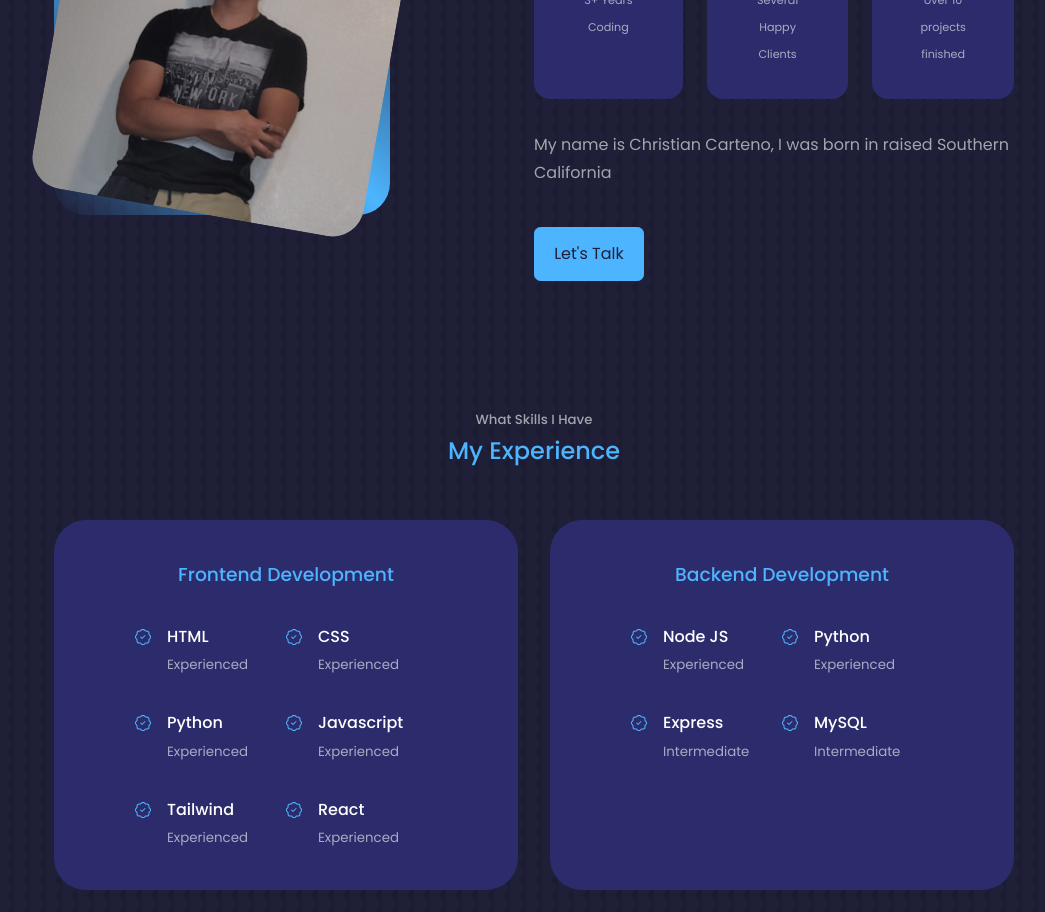
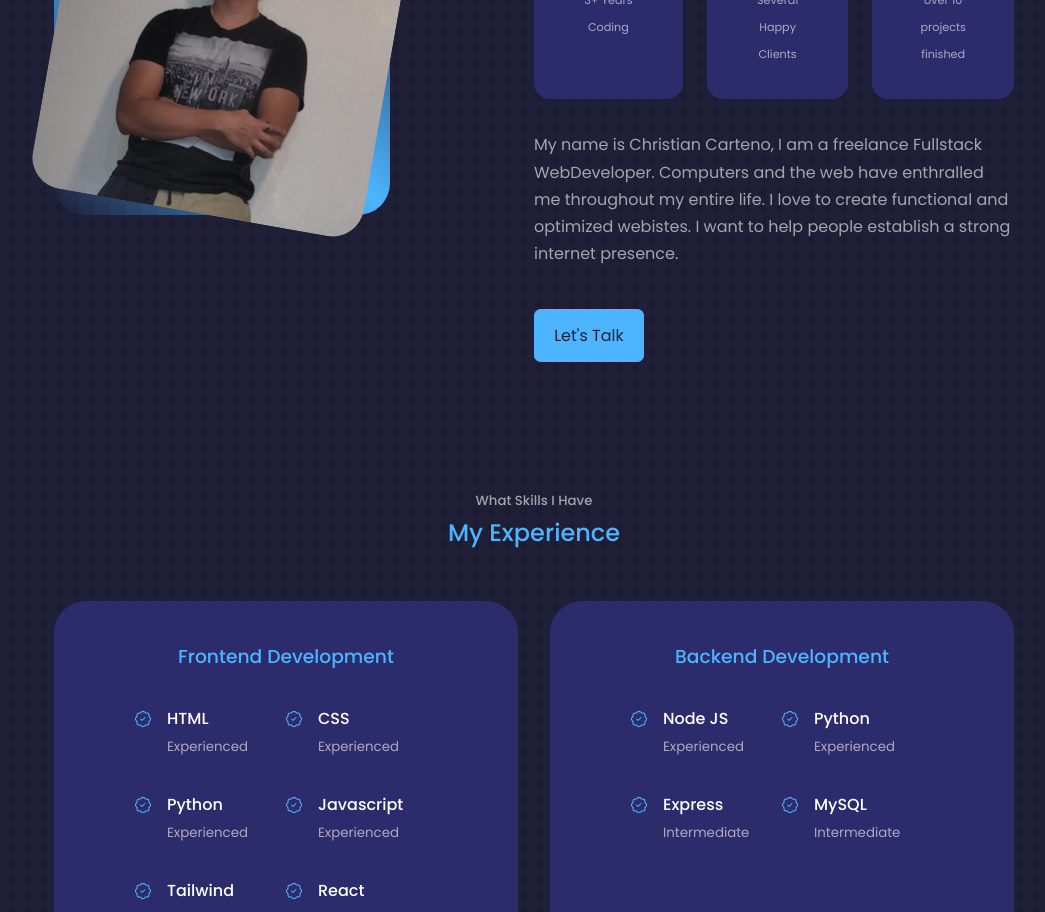
Before and after one commit to ChrisCarteno/personalWebsite, a React (Create React App) app: page / in a window 1280 px wide. Shown: the part 1160-2072 px from the top of the page, without its empty margins (106-1151 px from the left). Built offline with nearby package versions, Linux system fonts and the light colour scheme.

Commit message:
Update About.jsx

```diff
--- a/src/components/about/About.jsx
+++ b/src/components/about/About.jsx
@@ -40,9 +40,9 @@ const About = () => {
             </article>
           </div>
 
-        <p>
-        My name is Christian Carteno, I was born in raised Southern California
-        </p>
+        <p> My name is Christian Carteno, I am a freelance Fullstack WebDeveloper. Computers and the web have enthralled
+            me throughout my entire life. I love to create functional and optimized webistes.
+            I want to help people establish a strong internet presence. </p>
         <a href="#contact" className='btn btn-primary' >Let's Talk</a>
         </div>
       </div>
```
